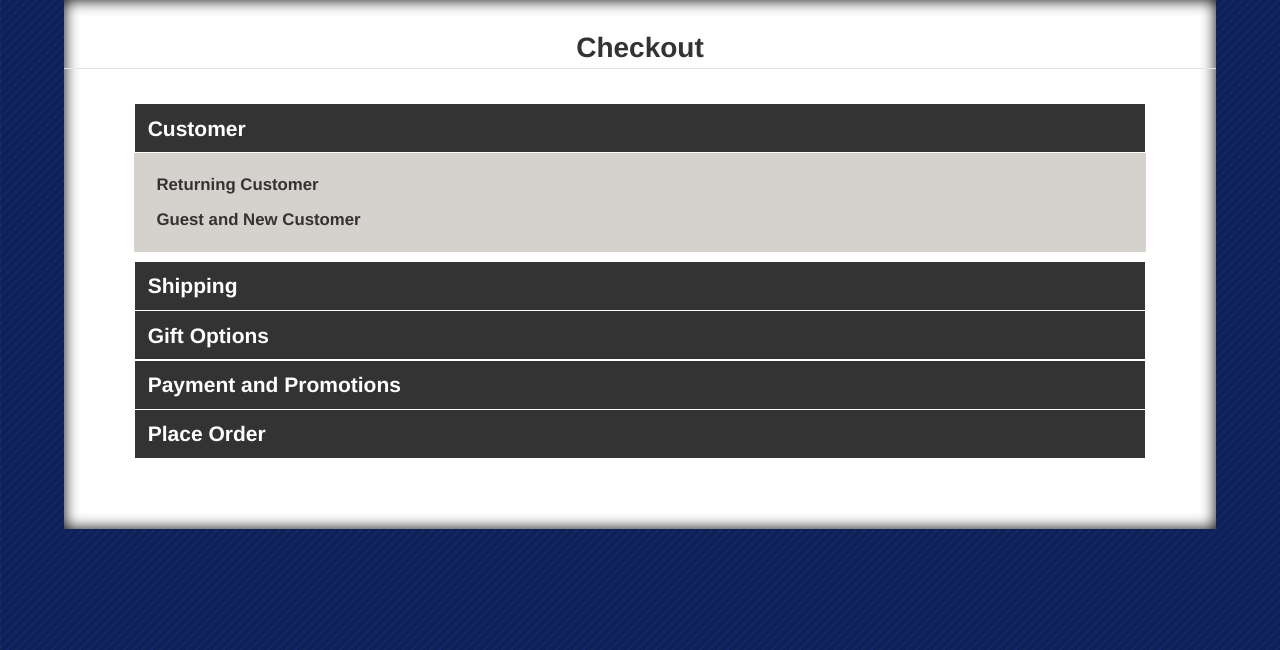
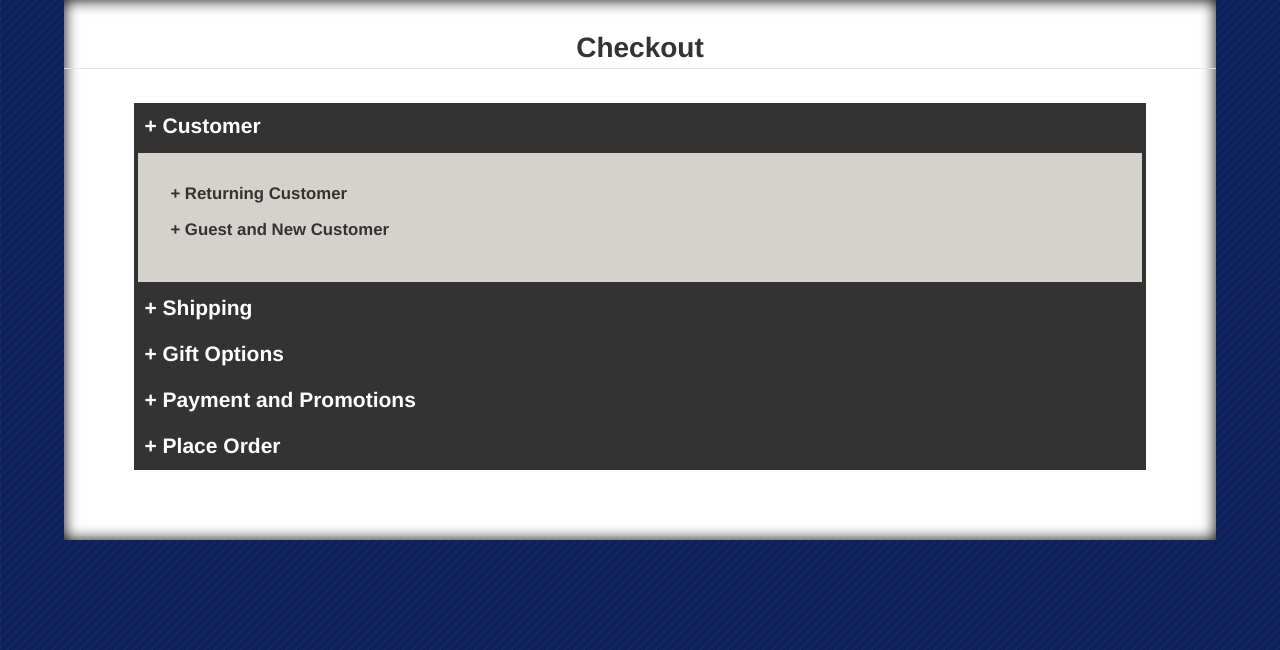
Before and after one commit to alicextt/lesuirely, a PHP site: page /checkout.html in a window 1280 px wide. Shown: the part 150-800 px from the top of the page. Run offline with PHP 8.4, Linux system fonts and the light colour scheme; some libraries are stand-ins or nearby versions.

Commit message:
checkout page updated, validation pending

```diff
--- a/checkout.html
+++ b/checkout.html
@@ -25,11 +25,12 @@
       <legend>Checkout</legend>
       <div id="accordion">
 
-        <h4 class="accordion-toggle">Customer</h4>
+        <h4 class="accordion-toggle"> + Customer</h4>
         <div class="accordion-content default">
+          <div class ="form1">
           <ul>
             <li>
-                <h4 class="inner-accordion-toggle">Returning Customer</h4>
+                <h4 class="inner-accordion-toggle"> + Returning Customer</h4>
                 <div class="inner-accordion-content">
                   <p>Sign-in for easy checkout.</p>
                   <form accept-charset="UTF-8" action="#" method="post">
@@ -50,7 +51,7 @@
             </li>
 
             <li>
-                <h4 class="inner-accordion-toggle">Guest and New Customer</h4>
+                <h4 class="inner-accordion-toggle"> + Guest and New Customer</h4>
                 <div class="inner-accordion-content">
                   <p>Please enter your email address.</p>
                   <form accept-charset="UTF-8" action="#" method="post">
@@ -63,8 +64,9 @@
             </li>
           </ul>
         </div>
+      </div>
 
-        <h4 class="accordion-toggle">Shipping</h4>
+        <h4 class="accordion-toggle"> + Shipping</h4>
         <div class="accordion-content">
           <div class="form1">
           <form accept-charset="UTF-8" action="#" method="post">
@@ -163,25 +165,54 @@
             <input type="number" class="form-control" id="num"/><div class="error" id="numerror"></div>
           </div>
 
+           <div class="form-group">
+            <label for="usr">Delivery: </label>
+          <div class="radio">
+                  <label><input type="radio" name="optradio" checked>7-9 business days (Free Shipping on Orders over $35.00)</label>
+          </div>
+          <div class="radio">
+                  <label><input type="radio" name="optradio">3-5 business days - $7.00</label>
+          </div>
+          <div class="radio">
+              <label><input type="radio" name="optradio">2 business days - $17.00</label>
+          </div>
+          <div class="radio">
+                <label><input type="radio" name="optradio">1 business day - $22.00</label>
+          </div>
+            </div>
          </div>
         </div>
 
-        <h4 class="accordion-toggle">Gift Options</h4>
+        <h4 class="accordion-toggle"> + Gift Options</h4>
         <div class="accordion-content">
           <div class="form1">
           <div class="form-group">
-            <label for="num">Enter Your 10-digit Gift Card Number:</label>
+             <label for="usr">Gift Wrap? </label>
+          <div class="radio">
+                  <label><input type="radio" name="optradio" checked>No</label>
+          </div>
+          <div class="radio">
+                  <label><input type="radio" name="optradio">Yes</label>
+          </div>
+          </div>
+          </div>
+        </div>
+
+        <h4 class="accordion-toggle"> + Payment and Promotions</h4>
+        <div class="accordion-content">
+        <div class="form1">
+          <div class="form-group">
+            <label for="num">Enter Your 10-digit Gift Card Number (if any):</label>
+            <input type="number" class="form-control" id="num"/>
+          </div>
+          <div class="form-group">
+            <label for="num">Enter PROMO Code for additional discounts (if any):</label>
             <input type="number" class="form-control" id="num"/>
           </div>
           </div>
         </div>
 
-        <h4 class="accordion-toggle">Payment and Promotions</h4>
-        <div class="accordion-content">
-        <p>Yet to Decide</p>
-        </div>
-
-        <h4 class="accordion-toggle">Place Order</h4>
+        <h4 class="accordion-toggle"> + Place Order</h4>
         <div class="accordion-content">
         <p>Yet to Decide</p>
         </div>
--- a/styles.css
+++ b/styles.css
@@ -187,16 +187,19 @@ form .glyphicon-search{
   cursor: pointer;
   font-weight: bold;
   font-size: 1.5em;
-  border: 2px solid #333333;
+  border-bottom: 2px solid #333333;
   background-color:#333333;
   color:white;
   font-family: helvetica;
-  margin:1.2px;
+  margin:0px;
   padding:.5em;
 }
 .accordion-content {
   display: none;
   background-color: rgb(213, 209, 205);
+  box-shadow: inset 0px 0px 0px 4px #333333;
+  margin: 0px;
+
 }
 .accordion-content.default {display: block;}
 .accordion-content.default ul{
@@ -220,6 +223,7 @@ form .glyphicon-search{
   display: none;
   background-color: rgb(213, 209, 205);
   color:#333333;
+  margin: 0px;
 }
 
 .inner-accordion-content.default {display: block;}
@@ -248,6 +252,11 @@ form .glyphicon-search{
 }
 .btn-left{
   text-align:left;
+}
+
+.radio input{
+  width: 1em;
+  height: 1em;
 }
 
 /*Slideshow*/
```
